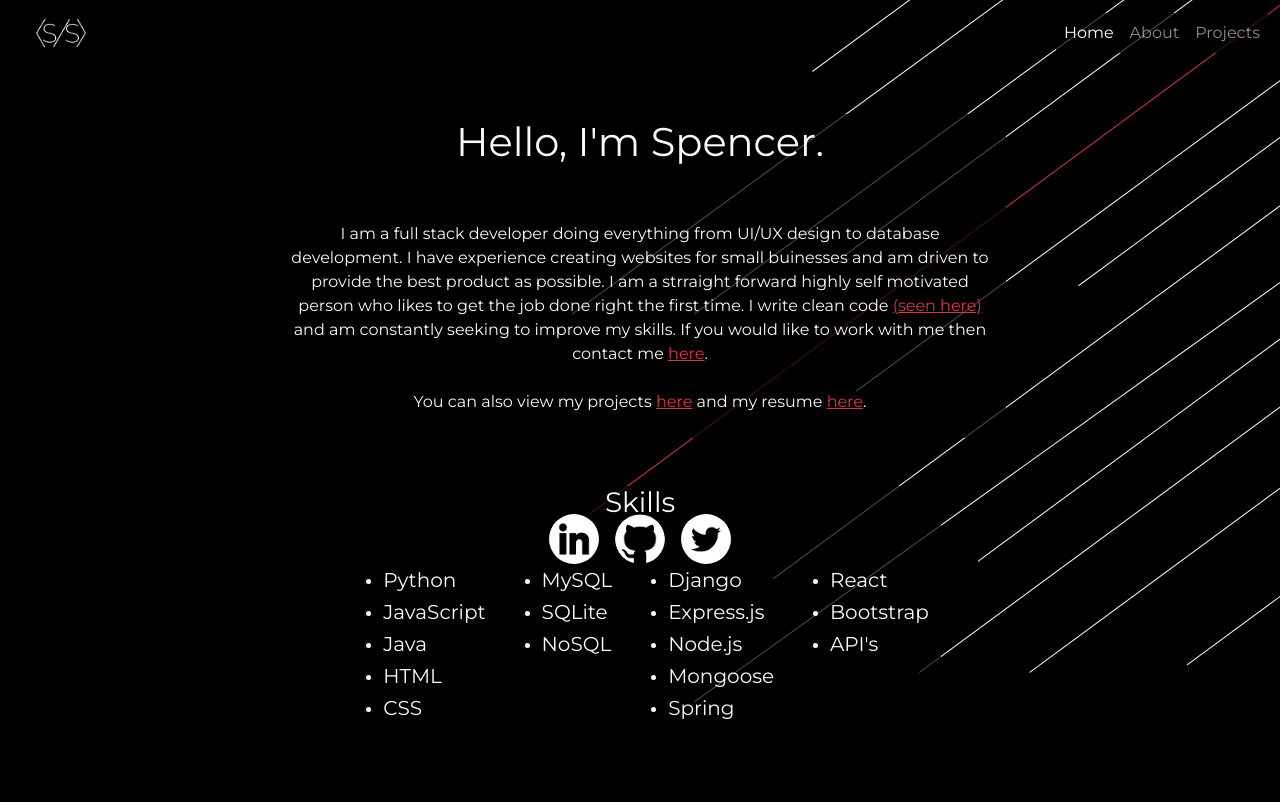
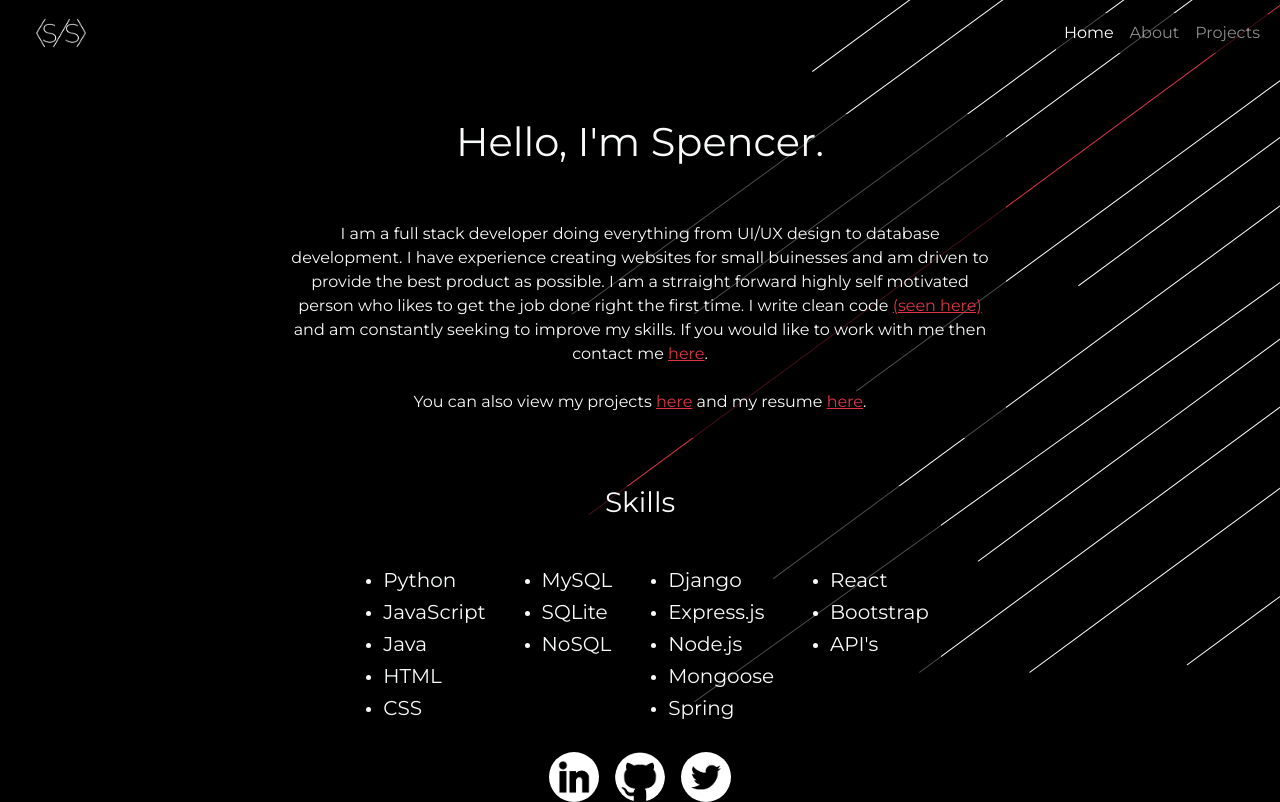
Before and after one commit to spencersaunders45/portfolio, a React (Create React App) app: page /about in a window 1280 px wide. Built offline with nearby package versions, Linux system fonts and the light colour scheme.

Commit message:
fixed the about page

```diff
--- a/src/views/About/About.jsx
+++ b/src/views/About/About.jsx
@@ -65,13 +65,13 @@ export default () => {
                   </div>
                 </div>
               </div>
+              <div className="row">
+                <div className="col">
+                  <Footer />
+                </div>
+              </div>
             </div>
           </div>
-        </div>
-      </div>
-      <div className="row">
-        <div className="col">
-          <Footer />
         </div>
       </div>
     </div>
```
